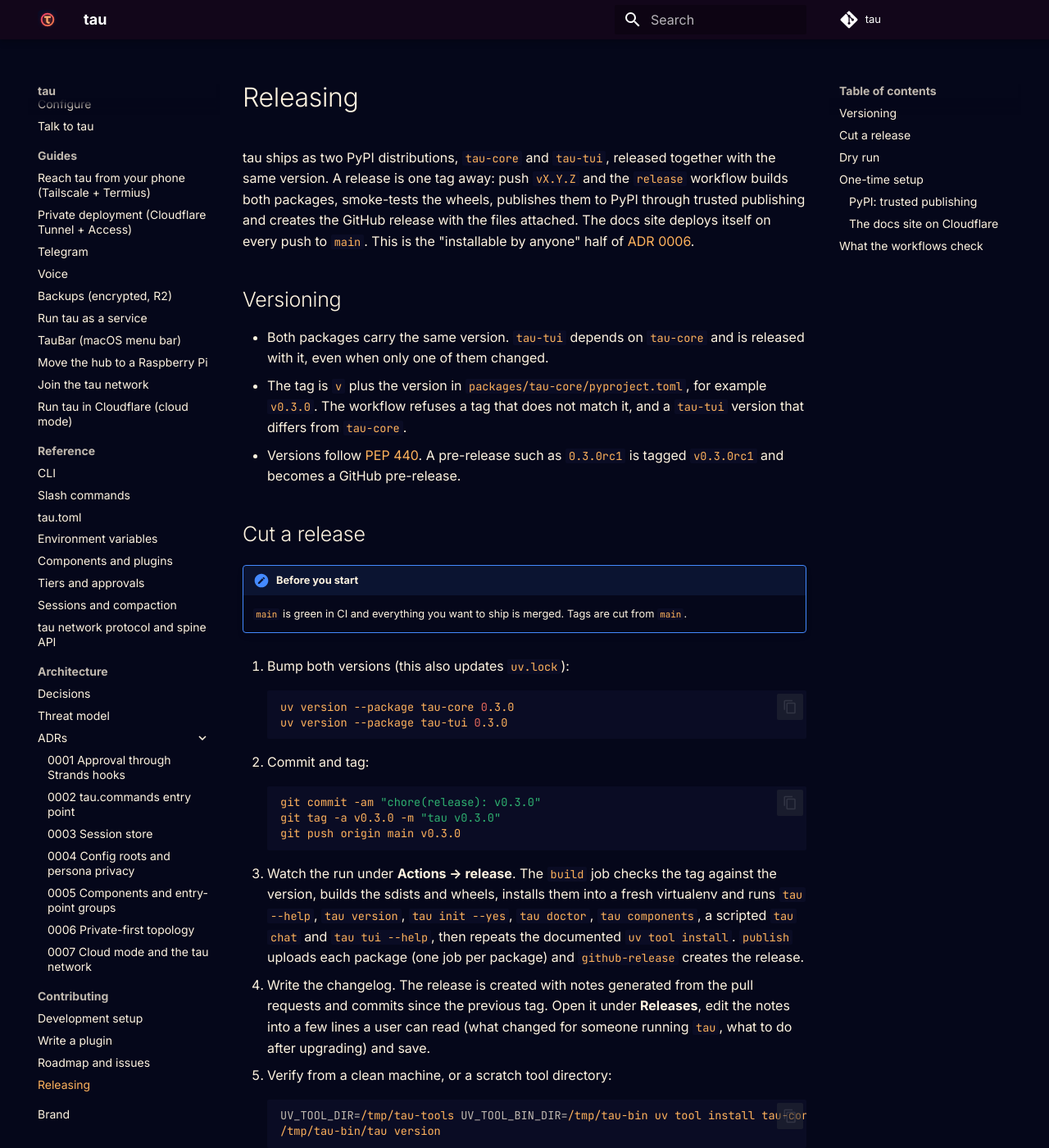
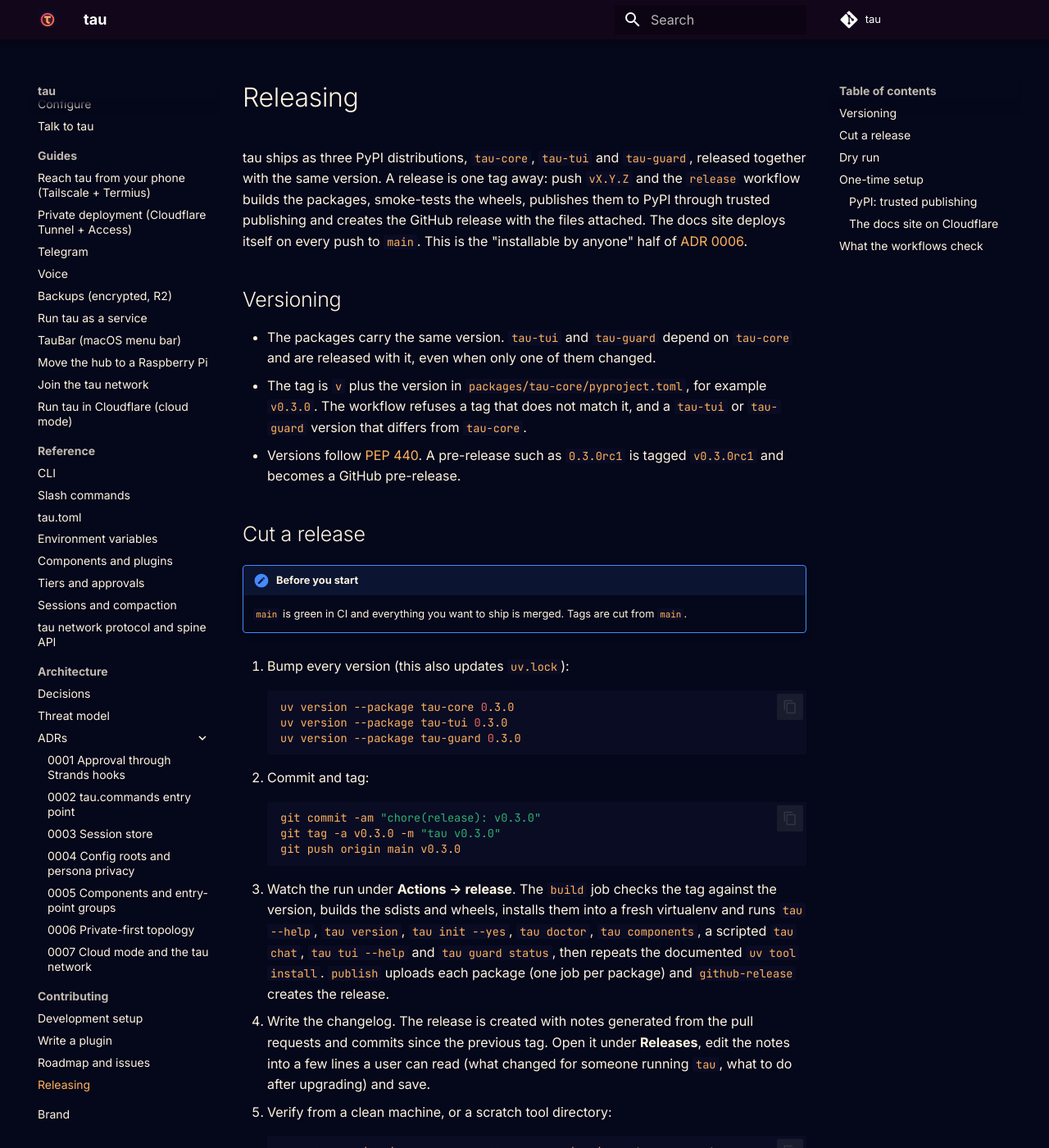
Before and after one commit to fport/tau, an MkDocs documentation site: the page built from docs/contributing/release.md, in a window 1280 px wide and 1400 px high. Shown: the whole window at 82% size. Built offline with MkDocs 1.6.1 and Material for MkDocs 9.7.7, drawn with Linux system fonts in a browser that asks for light colours; comment, search, counter and statistics services are not loaded; some of the changed text lies outside the part shown.

Commit message:
ci(guard): build, test and release tau-guard
CI builds the tau-guard wheel next to tau-core and tau-tui. The release
workflow checks that tau-guard carries tau-core's version, builds and
smoke-tests its wheel (tau guard --help, tau guard status) and publishes
it from the GitHub environment pypi-guard. The PyPI trusted publisher
and that environment are a one-time step for the owner, documented in
the workflow and in docs/contributing/release.md.

A packaging test pins the entry points, the lockstep version, the
darwin-only markers, the lazy camera and pyobjc imports and the message
table.

Refs: 111

````diff
--- a/docs/contributing/release.md
+++ b/docs/contributing/release.md
@@ -1,19 +1,19 @@
 # Releasing
 
-tau ships as two PyPI distributions, `tau-core` and `tau-tui`, released together with the same
-version. A release is one tag away: push `vX.Y.Z` and the `release` workflow builds both
-packages, smoke-tests the wheels, publishes them to PyPI through trusted publishing and creates
+tau ships as three PyPI distributions, `tau-core`, `tau-tui` and `tau-guard`, released
+together with the same version. A release is one tag away: push `vX.Y.Z` and the `release`
+workflow builds the packages, smoke-tests the wheels, publishes them to PyPI through trusted publishing and creates
 the GitHub release with the files attached. The docs site deploys itself on every push to
 `main`. This is the "installable by anyone" half of
 [ADR 0006](../adr/0006-private-first-topology.md).
 
 ## Versioning
 
-- Both packages carry the same version. `tau-tui` depends on `tau-core` and is released with
-  it, even when only one of them changed.
+- The packages carry the same version. `tau-tui` and `tau-guard` depend on `tau-core` and are
+  released with it, even when only one of them changed.
 - The tag is `v` plus the version in `packages/tau-core/pyproject.toml`, for example
-  `v0.3.0`. The workflow refuses a tag that does not match it, and a `tau-tui` version that
-  differs from `tau-core`.
+  `v0.3.0`. The workflow refuses a tag that does not match it, and a `tau-tui` or `tau-guard`
+  version that differs from `tau-core`.
 - Versions follow [PEP 440](https://peps.python.org/pep-0440/). A pre-release such as
   `0.3.0rc1` is tagged `v0.3.0rc1` and becomes a GitHub pre-release.
 
@@ -22,11 +22,12 @@ the GitHub release with the files attached. The docs site deploys itself on ever
 !!! note "Before you start"
     `main` is green in CI and everything you want to ship is merged. Tags are cut from `main`.
 
-1. Bump both versions (this also updates `uv.lock`):
+1. Bump every version (this also updates `uv.lock`):
 
     ```sh
     uv version --package tau-core 0.3.0
     uv version --package tau-tui 0.3.0
+    uv version --package tau-guard 0.3.0
     ```
 
 2. Commit and tag:
@@ -40,7 +41,7 @@ the GitHub release with the files attached. The docs site deploys itself on ever
 3. Watch the run under **Actions → release**. The `build` job checks the tag against the
    version, builds the sdists and wheels, installs them into a fresh virtualenv and runs
    `tau --help`, `tau version`, `tau init --yes`, `tau doctor`, `tau components`, a scripted
-   `tau chat` and `tau tui --help`, then repeats the documented `uv tool install`. `publish`
+   `tau chat`, `tau tui --help` and `tau guard status`, then repeats the documented `uv tool install`. `publish`
    uploads each package (one job per package) and `github-release` creates the release.
 
 4. Write the changelog. The release is created with notes generated from the pull requests
@@ -77,6 +78,7 @@ locally, against wheels built into a scratch directory:
 ```sh
 uv build --package tau-core --out-dir /tmp/tau-dist
 uv build --package tau-tui --out-dir /tmp/tau-dist
+uv build --package tau-guard --out-dir /tmp/tau-dist
 uv venv --python 3.12 /tmp/tau-venv
 uv pip install --python /tmp/tau-venv/bin/python /tmp/tau-dist/*.whl
 /tmp/tau-venv/bin/tau init --yes --home /tmp/tau-home --provider fake --language en
@@ -107,12 +109,14 @@ project:
     | Workflow name | `release.yml` |
     | Environment name | `pypi` |
 
-3. Repeat with the project name `tau-tui` and the environment name `pypi-tui`. PyPI accepts
-   only one pending publisher per (repository, workflow, environment) tuple, so each package
-   publishes from its own GitHub environment; the workflow's matrix already maps
-   `tau-core → pypi` and `tau-tui → pypi-tui`.
-4. On GitHub, **Settings → Environments → New environment** → `pypi`, then `pypi-tui`
-   (or `gh api -X PUT repos/fport/tau/environments/pypi` and the same for `pypi-tui`).
+3. Repeat with the project name `tau-tui` and the environment name `pypi-tui`, then with
+   `tau-guard` and `pypi-guard`. PyPI accepts only one pending publisher per (repository,
+   workflow, environment) tuple, so each package publishes from its own GitHub environment;
+   the workflow's matrix already maps `tau-core → pypi`, `tau-tui → pypi-tui` and
+   `tau-guard → pypi-guard`.
+4. On GitHub, **Settings → Environments → New environment** → `pypi`, `pypi-tui` and
+   `pypi-guard` (or `gh api -X PUT repos/fport/tau/environments/pypi` and the same for the
+   others).
    Optional: add yourself as a required reviewer, so every tag waits for a click before
    anything is uploaded. The first run creates a missing environment; the reviewer rule is
    the reason to create it by hand.
````
Also changed, not shown: 3 other files.
